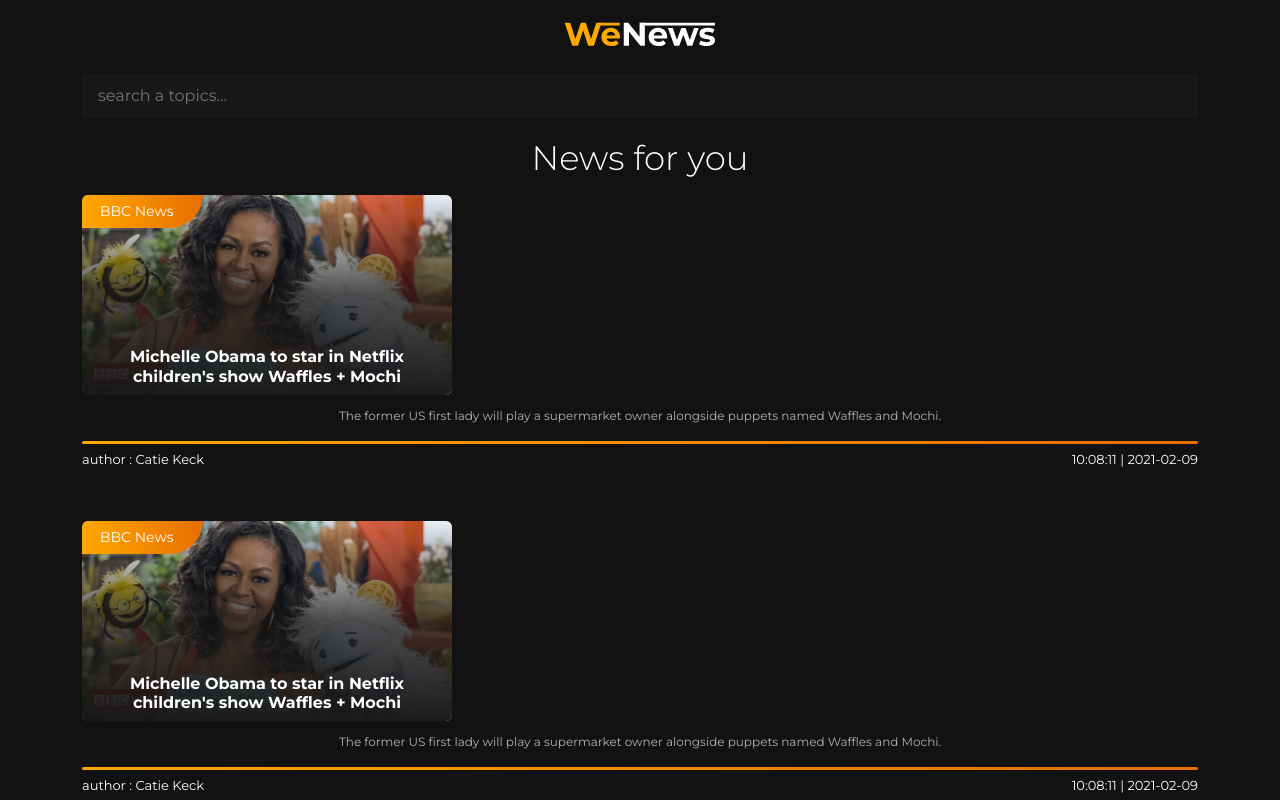
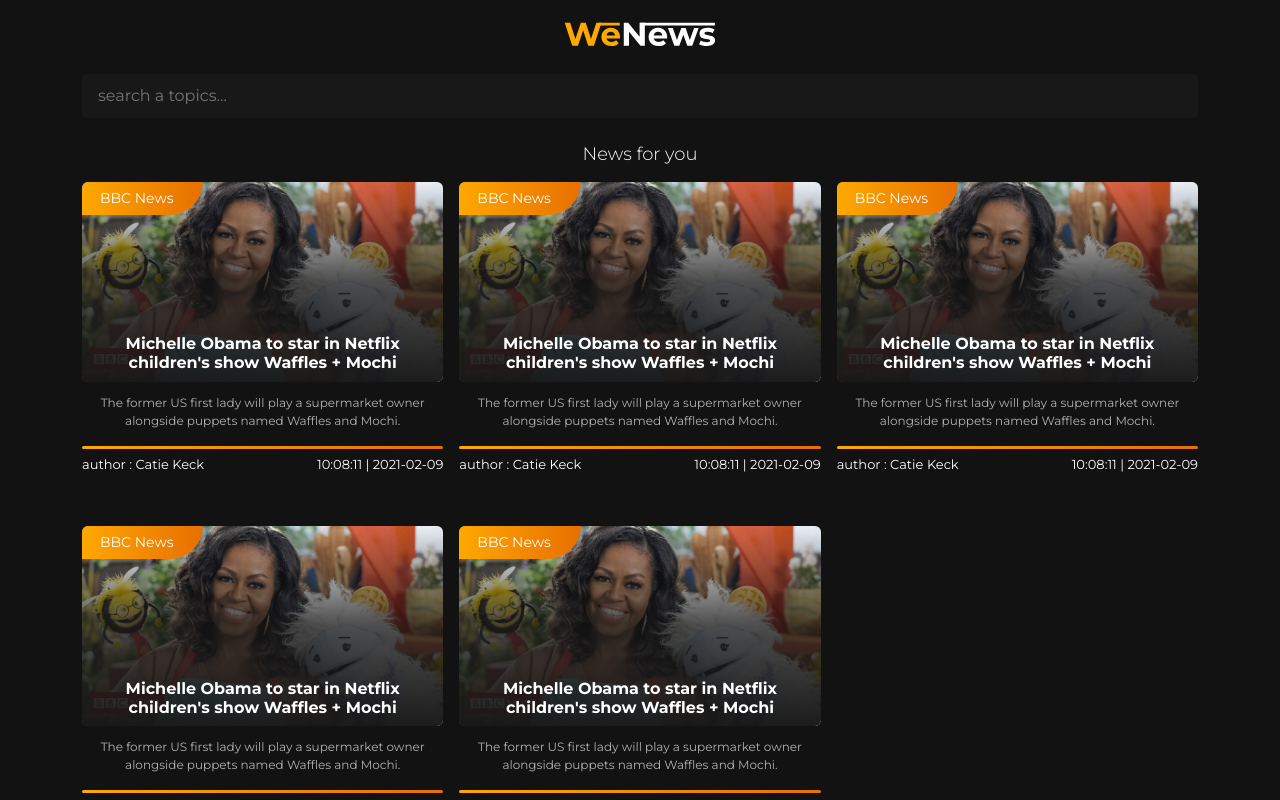
Before and after one commit to edwintantawi/WeNews, a React (Create React App) app: page / in a window 1280 px wide. Shown: the top 800 px of the page. Built offline with nearby package versions, Linux system fonts and the light colour scheme.

Commit message:
fixing grid system for news list

```diff
--- a/src/app/App.jsx
+++ b/src/app/App.jsx
@@ -1,5 +1,4 @@
 import React from 'react';
-import { logo_white } from 'assets';
 import './App.scss';
 import Navbar from 'components/Navbar';
 import SearchBar from 'components/SearchBar';
--- a/src/components/Cards/Card/index.jsx
+++ b/src/components/Cards/Card/index.jsx
@@ -1,4 +1,7 @@
 import React from 'react';
+
+// styled
+import './index.scss';
 
 const Card = () => {
   return (
--- a/src/components/Cards/Card/index.scss
+++ b/src/components/Cards/Card/index.scss
@@ -0,0 +1,76 @@
+@import '../../../index.scss';
+
+.news__card {
+  cursor: pointer;
+
+  width: 100%;
+
+  &__head {
+    background-image: url('../../../assets/images/dummy.jpg');
+    background-position: center;
+    background-size: cover;
+    background-color: $secondary-dark;
+    height: 200px;
+    // max-width: 370px;
+    width: 100%;
+
+    position: relative;
+    transition: 300ms ease-in-out;
+
+    &:hover {
+      transform: scale(1.2);
+    }
+
+    &::after {
+      content: '';
+      position: absolute;
+      top: 0;
+      left: 0;
+      bottom: 0;
+      width: 100%;
+      background-image: linear-gradient(
+        to top,
+        #181818fa,
+        #181818be,
+        rgba(0, 0, 0, 0)
+      );
+    }
+  }
+  .wrap {
+    position: relative;
+    width: fit-content;
+    overflow: hidden;
+    border-radius: 6px;
+    // height: 370px;
+    // max-width: 370px;
+    width: 100%;
+
+    margin-bottom: 12px;
+
+    .text {
+      .news__source {
+        background-image: $grad-to-right;
+        padding: 6px 30px 6px 18px;
+        width: fit-content;
+        border-bottom-right-radius: 60px;
+        font-size: 14px;
+        position: absolute;
+        top: 0;
+      }
+      .news__title {
+        position: absolute;
+        margin: 0;
+        bottom: 9px;
+        left: 12px;
+        right: 12px;
+        z-index: 2;
+      }
+    }
+  }
+
+  &__footer {
+    display: flex;
+    justify-content: space-between;
+    font-size: 13px;
+  }
+}
--- a/src/components/Cards/index.jsx
+++ b/src/components/Cards/index.jsx
@@ -11,9 +11,13 @@
         <div className="row">
           <div className="col-12">
             <h2 className="mb-3">News for you</h2>
-            <Card />
-            <Card />
-            <Card />
+            <div className="grid">
+              <Card />
+              <Card />
+              <Card />
+              <Card />
+              <Card />
+            </div>
           </div>
         </div>
       </div>
--- a/src/components/Cards/index.scss
+++ b/src/components/Cards/index.scss
@@ -1,82 +1,10 @@
 @import '../../index.scss';
 
-.news__card {
-  margin-bottom: 52px;
-  cursor: pointer;
-  &__head {
-    background-image: url('../../assets/images/dummy.jpg');
-    background-position: center;
-    background-size: cover;
-    background-color: $secondary-dark;
-    height: 200px;
-    width: 370px;
-
-    position: relative;
-    transition: 300ms ease-in-out;
-
-    &:hover {
-      transform: scale(1.2);
-    }
-
-    &::after {
-      content: '';
-      position: absolute;
-      top: 0;
-      left: 0;
-      bottom: 0;
-      width: 100%;
-      background-image: linear-gradient(
-        to top,
-        #181818fa,
-        #181818be,
-        rgba(0, 0, 0, 0)
-      );
-    }
-  }
-  .wrap {
-    position: relative;
-    width: fit-content;
-    overflow: hidden;
-    border-radius: 6px;
-    height: 200px;
-
-    margin-bottom: 12px;
-
-    .text {
-      .news__source {
-        background-image: $grad-to-right;
-        padding: 6px 30px 6px 18px;
-        width: fit-content;
-        border-bottom-right-radius: 60px;
-        font-size: 14px;
-        position: absolute;
-        top: 0;
-      }
-      .news__title {
-        position: absolute;
-        margin: 0;
-        bottom: 9px;
-        left: 12px;
-        right: 12px;
-        z-index: 2;
-      }
-    }
-  }
-
-  &__body {
-    p {
-    }
-  }
-
-  &__footer {
-    display: flex;
-    justify-content: space-between;
-    font-size: 13px;
-
-    .author {
-    }
-
-    .time {
-    }
+.news__list {
+  .grid {
+    display: grid;
+    grid-template-columns: repeat(auto-fit, minmax(300px, 1fr));
+    column-gap: 16px;
+    row-gap: 52px;
   }
 }
--- a/src/components/SearchBar/index.scss
+++ b/src/components/SearchBar/index.scss
@@ -2,7 +2,7 @@
 
 .search__bar {
   &__contain {
-    margin: 6px 0 20px;
+    margin: 6px 0 26px;
     &__input {
       padding: 10px 16px;
       width: 100%;
--- a/src/styles/_globals.scss
+++ b/src/styles/_globals.scss
@@ -45,7 +45,7 @@
   font-weight: lighter;
   // letter-spacing: 5px;
   @include breakpoint(lg) {
-    font-size: 34px;
+    font-size: 18px;
   }
 }
 h3 {
```
